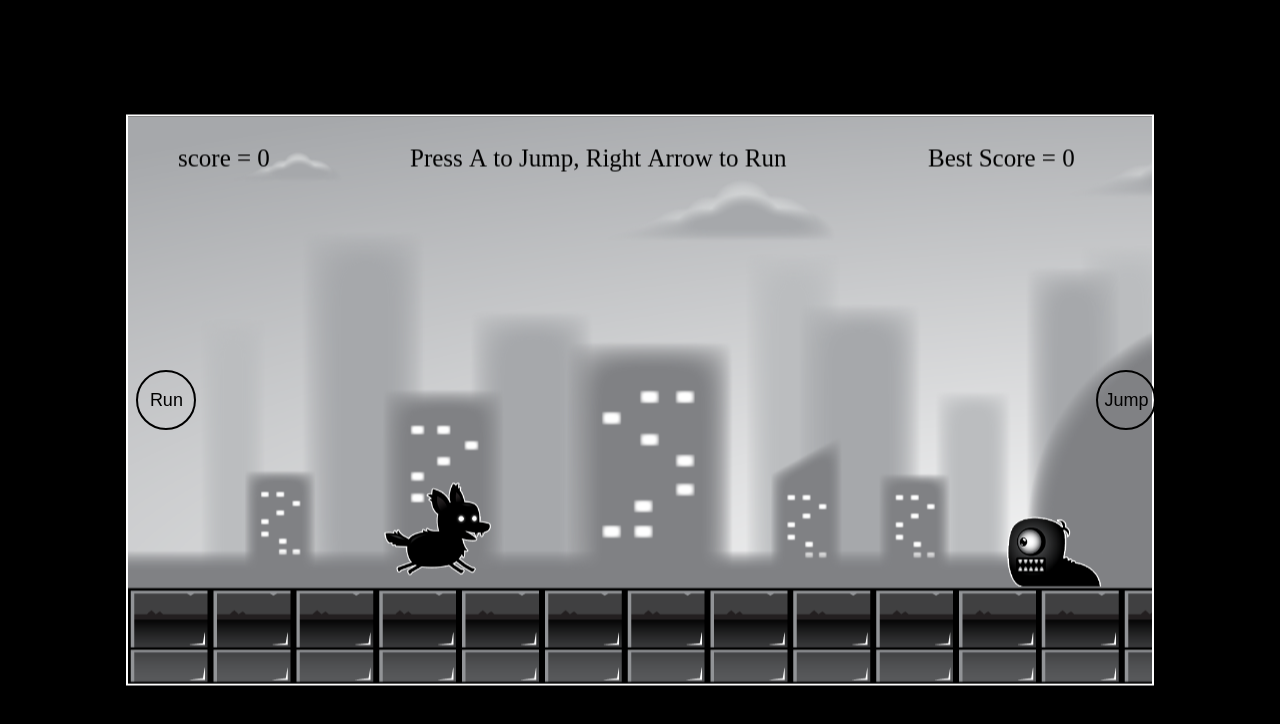
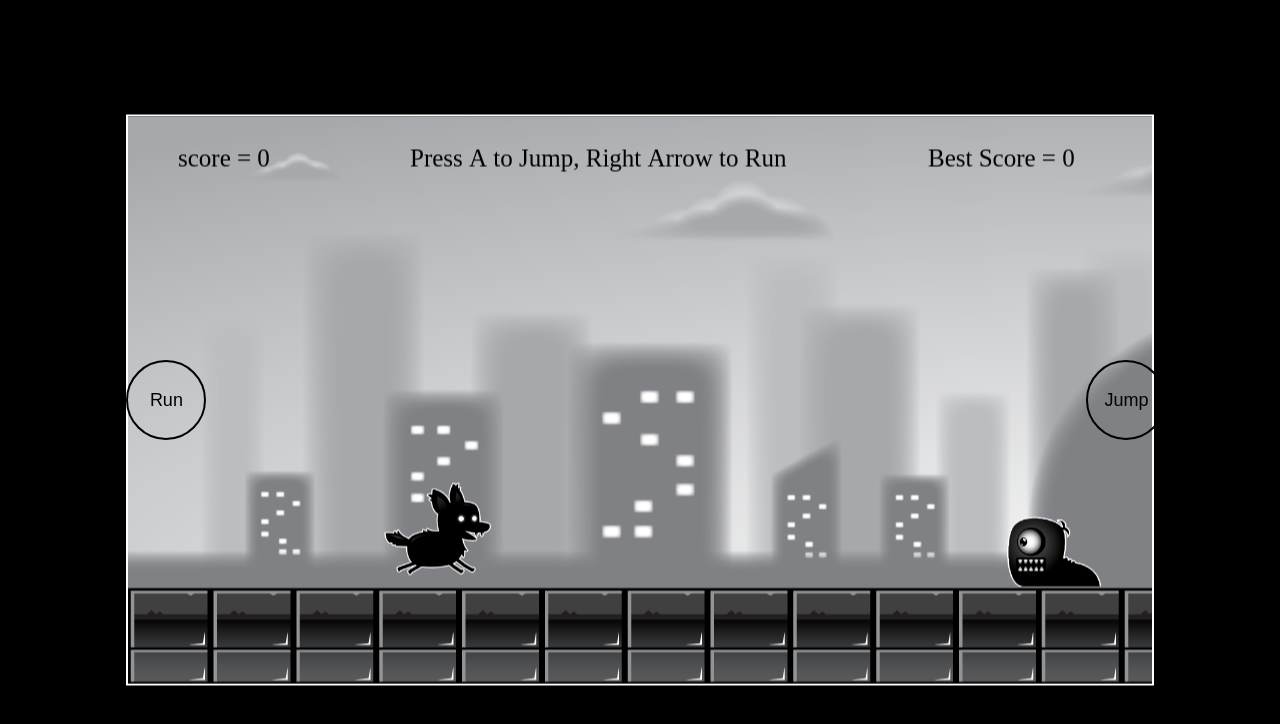
Before and after one commit to ronaldpannel/Spooky-Stroller-Game-For-Mobile, a plain HTML site: page index.html in a window 1280 px wide. Drawn offline with Linux system fonts and the light colour scheme; animation ran at ten frames a second.

Commit message:
Add files via upload

```diff
--- a/styles.css
+++ b/styles.css
@@ -93,14 +93,15 @@ body {
 }
 .runBtn {
   display: block;
-  width: 60px;
-  height: 60px;
+  width: 80px;
+  height: 80px;
   z-index: 200;
   position: absolute;
   top: 50%;
   left: 13%;
   transform: translate(-50%, -50%);
   font-size: large;
+  text-align: center;
   border: solid black 2px;
   border-radius: 50%;
   background-color: transparent;
@@ -109,14 +110,15 @@ body {
 }
 .jumpBtn {
   display: block;
-  width: 60px;
-  height: 60px;
+  width: 80px;
+  height: 80px;
   z-index: 300;
   position: absolute;
   top: 50%;
   left: 88%;
   transform: translate(-50%, -50%);
   font-size: large;
+  text-align: center;
   border: solid black 2px;
   border-radius: 50%;
   background-color: transparent;
```
